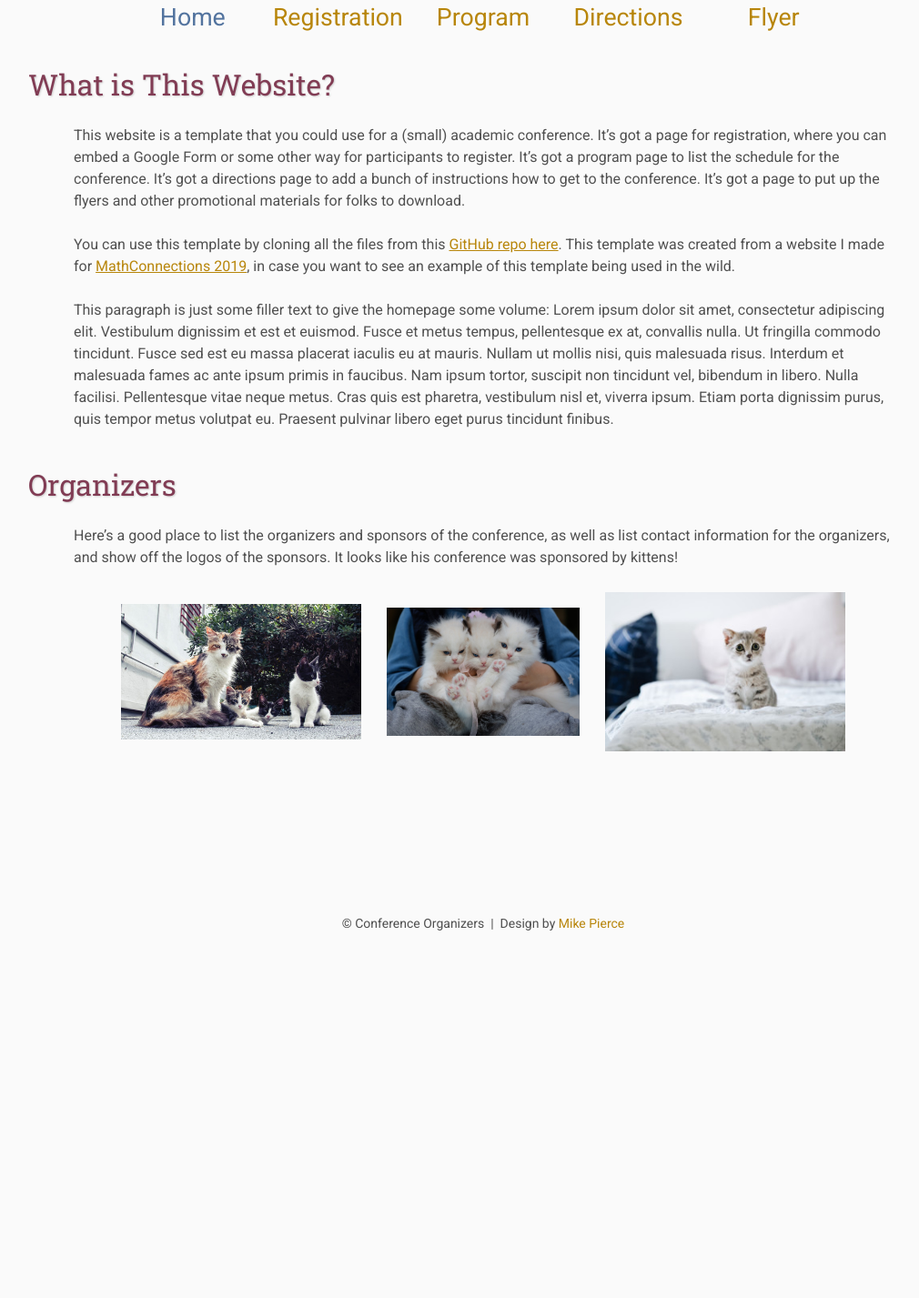
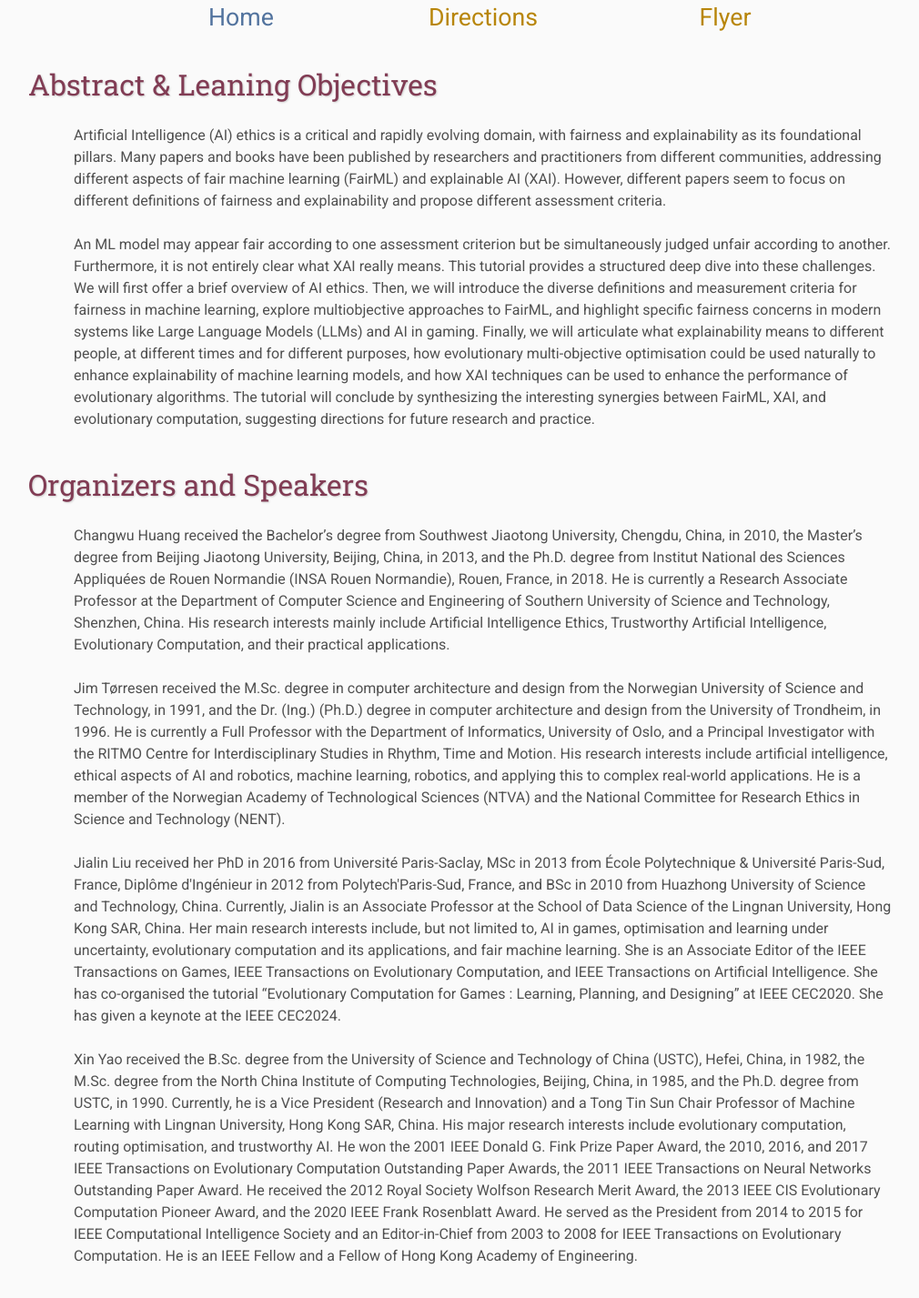
Before and after one commit to ChangwuHuang/AI-Ethics-and-Governance-Tutorial-at-IEEE-WCCI-2026, a plain HTML site: page index.html in a window 1280 px wide. Shown: the part 473-1900 px from the top of the page at 91% size, without its empty margins (109-1119 px from the left). Before the commit the page ends 1560 px from the top, so only its background shows below. Drawn offline with Linux system fonts and the light colour scheme.

Commit message:
Update index.html

```diff
--- a/index.html
+++ b/index.html
@@ -17,7 +17,7 @@
     <div class="banner">
         <img src="assets/banner.jpg" alt="Conference Template Banner">
         <div class="top-left">
-            <span class="title2">Computational Intelligence Approaches to </span><span class="title1">AI Ethics and Governance</span> <span class="year">@ IEEE WCCI 2026</span>
+            <span class="title">Computational Intelligence Approaches to AI Ethics and Governance</span> <span class="year">@ IEEE WCCI 2026</span>
         </div>
         <div class="bottom-right">
             21-26 June, 2026 <br> Maastricht, the Netherlands
@@ -30,12 +30,6 @@
                 <a class="current" title="Conference Home Page" href=".">Home</a>
             </td>
             <td class="navigation">
-                <a title="Register for the Conference" href="registration">Registration</a>
-            </td>
-            <td class="navigation">
-                <a title="Conference Program" href="program">Program</a>
-            </td>
-            <td class="navigation">
                 <a title="Directions to the Conference" href="directions">Directions</a>
             </td>
             <td class="navigation">
@@ -44,57 +38,75 @@
         </tr>
     </table>
 
-    <h2>What is This Website?</h2>
+    <h2>Abstract & Leaning Objectives</h2>
     <p>
-        This website is a template that you could use for a (small) academic conference.
-        It&rsquo;s got a page for registration, where you can embed a Google Form or some other way for participants to register.
-        It&rsquo;s got a program page to list the schedule for the conference.
-        It&rsquo;s got a directions page to add a bunch of instructions how to get to the conference.
-        It&rsquo;s got a page to put up the flyers and other promotional materials for folks to download.
+        Artificial Intelligence (AI) ethics is a critical and rapidly evolving domain, with fairness and explainability as its foundational pillars.
+        Many papers and books have been published by researchers and practitioners from different communities,
+        addressing different aspects of fair machine learning (FairML) and explainable AI (XAI).
+        However, different papers seem to focus on different definitions of fairness and explainability and propose different assessment criteria.
     </p>
     <p>
-        You can use this template by cloning all the files from this
-        <a target="_blank" href="https://github.com/mikepierce/conference-website-template">GitHub repo here</a>.
-        This template was created from a website I made for
-        <a target="_blank" href="http://math.ucr.edu/~mathconn/">MathConnections 2019</a>,
-        in case you want to see an example of this template being used in the wild.
-    </p>
-    <p>
-        This paragraph is just some filler text to give the homepage some volume:
-        Lorem ipsum dolor sit amet, consectetur adipiscing elit. Vestibulum dignissim et est et euismod. Fusce et metus tempus, pellentesque ex at, convallis nulla. Ut fringilla commodo tincidunt. Fusce sed est eu massa placerat iaculis eu at mauris. Nullam ut mollis nisi, quis malesuada risus. Interdum et malesuada fames ac ante ipsum primis in faucibus. Nam ipsum tortor, suscipit non tincidunt vel, bibendum in libero. Nulla facilisi. Pellentesque vitae neque metus. Cras quis est pharetra, vestibulum nisl et, viverra ipsum. Etiam porta dignissim purus, quis tempor metus volutpat eu. Praesent pulvinar libero eget purus tincidunt finibus.
+        An ML model may appear fair according to one assessment criterion but be simultaneously judged unfair
+        according to another. Furthermore, it is not entirely clear what XAI really means. This tutorial provides a
+        structured deep dive into these challenges. We will first offer a brief overview of AI ethics. Then, we will
+        introduce the diverse definitions and measurement criteria for fairness in machine learning, explore multiobjective approaches to FairML, and highlight specific fairness concerns in modern systems like Large
+        Language Models (LLMs) and AI in gaming. Finally, we will articulate what explainability means to different
+        people, at different times and for different purposes, how evolutionary multi-objective optimisation could be
+        used naturally to enhance explainability of machine learning models, and how XAI techniques can be used
+        to enhance the performance of evolutionary algorithms. The tutorial will conclude by synthesizing the
+        interesting synergies between FairML, XAI, and evolutionary computation, suggesting directions for future
+        research and practice.
     </p>
 
-    <h2>Organizers</h2>
+    <h2>Organizers and Speakers</h2>
     <p>
-        Here&rsquo;s a good place to list the organizers and sponsors of the conference,
-        as well as list contact information for the organizers,
-        and show off the logos of the sponsors.
-        It looks like his conference was sponsored by kittens!
+        Changwu Huang received the Bachelor’s degree from Southwest Jiaotong University, Chengdu, China, in
+        2010, the Master’s degree from Beijing Jiaotong University, Beijing, China, in 2013, and the Ph.D. degree
+        from Institut National des Sciences Appliquées de Rouen Normandie (INSA Rouen Normandie), Rouen,
+        France, in 2018. He is currently a Research Associate Professor at the Department of Computer Science and
+        Engineering of Southern University of Science and Technology, Shenzhen, China. His research interests
+        mainly include Artificial Intelligence Ethics, Trustworthy Artificial Intelligence, Evolutionary Computation,
+        and their practical applications.
     </p>
-    <table class="sponsors">
-        <tr>
-            <td class="sponsor">
-                <a href="http://www.eyebleach.me/">
-                    <img src="assets/kitten1.jpg" alt="First Sponsor Name">
-                </a>
-            </td>
-            <td class="sponsor">
-                <a href="http://www.eyebleach.me/">
-                    <img src="assets/kitten2.jpg" alt="Second Sponsor Name" style="width: 80%">
-                </a>
-            </td>
-            <td class="sponsor">
-                <a href="http://www.eyebleach.me/">
-                    <img src="assets/kitten3.jpg" alt="Third Sponsor Name">
-                </a>
-            </td>
-        </tr>
-    </table>
 
-    <footer>
-        &copy; Conference Organizers
-        &nbsp;|&nbsp; Design by <a href="https://github.com/mikepierce">Mike Pierce</a>
-    </footer>
+    <p>
+        Jim Tørresen received the M.Sc. degree in computer architecture and design from the Norwegian University
+        of Science and Technology, in 1991, and the Dr. (Ing.) (Ph.D.) degree in computer architecture and design
+        from the University of Trondheim, in 1996. He is currently a Full Professor with the Department of
+        Informatics, University of Oslo, and a Principal Investigator with the RITMO Centre for Interdisciplinary
+        Studies in Rhythm, Time and Motion. His research interests include artificial intelligence, ethical aspects of
+        AI and robotics, machine learning, robotics, and applying this to complex real-world applications. He is a
+        member of the Norwegian Academy of Technological Sciences (NTVA) and the National Committee for
+        Research Ethics in Science and Technology (NENT).
+    </p>
+
+    <p>
+        Jialin Liu received her PhD in 2016 from Université Paris-Saclay, MSc in 2013 from École Polytechnique
+        & Université Paris-Sud, France, Diplôme d'Ingénieur in 2012 from Polytech'Paris-Sud, France, and BSc in
+        2010 from Huazhong University of Science and Technology, China. Currently, Jialin is an Associate
+        Professor at the School of Data Science of the Lingnan University, Hong Kong SAR, China. Her main
+        research interests include, but not limited to, AI in games, optimisation and learning under uncertainty,
+        evolutionary computation and its applications, and fair machine learning. She is an Associate Editor of the
+        IEEE Transactions on Games, IEEE Transactions on Evolutionary Computation, and IEEE Transactions on
+        Artificial Intelligence. She has co-organised the tutorial “Evolutionary Computation for Games : Learning,
+        Planning, and Designing” at IEEE CEC2020. She has given a keynote at the IEEE CEC2024.
+    </p>
+
+    <p>
+        Xin Yao received the B.Sc. degree from the University of Science and Technology of China (USTC), Hefei,
+        China, in 1982, the M.Sc. degree from the North China Institute of Computing Technologies, Beijing, China,
+        in 1985, and the Ph.D. degree from USTC, in 1990. Currently, he is a Vice President (Research and Innovation)
+        and a Tong Tin Sun Chair Professor of Machine Learning with Lingnan University, Hong Kong SAR, China.
+        His major research interests include evolutionary computation, routing optimisation, and trustworthy AI. He
+        won the 2001 IEEE Donald G. Fink Prize Paper Award, the 2010, 2016, and 2017 IEEE Transactions on
+        Evolutionary Computation Outstanding Paper Awards, the 2011 IEEE Transactions on Neural Networks
+        Outstanding Paper Award. He received the 2012 Royal Society Wolfson Research Merit Award, the 2013
+        IEEE CIS Evolutionary Computation Pioneer Award, and the 2020 IEEE Frank Rosenblatt Award. He served
+        as the President from 2014 to 2015 for IEEE Computational Intelligence Society and an Editor-in-Chief from
+        2003 to 2008 for IEEE Transactions on Evolutionary Computation. He is an IEEE Fellow and a Fellow of
+        Hong Kong Academy of Engineering.
+    </p>
+
 
 </body>
 </html>
```
